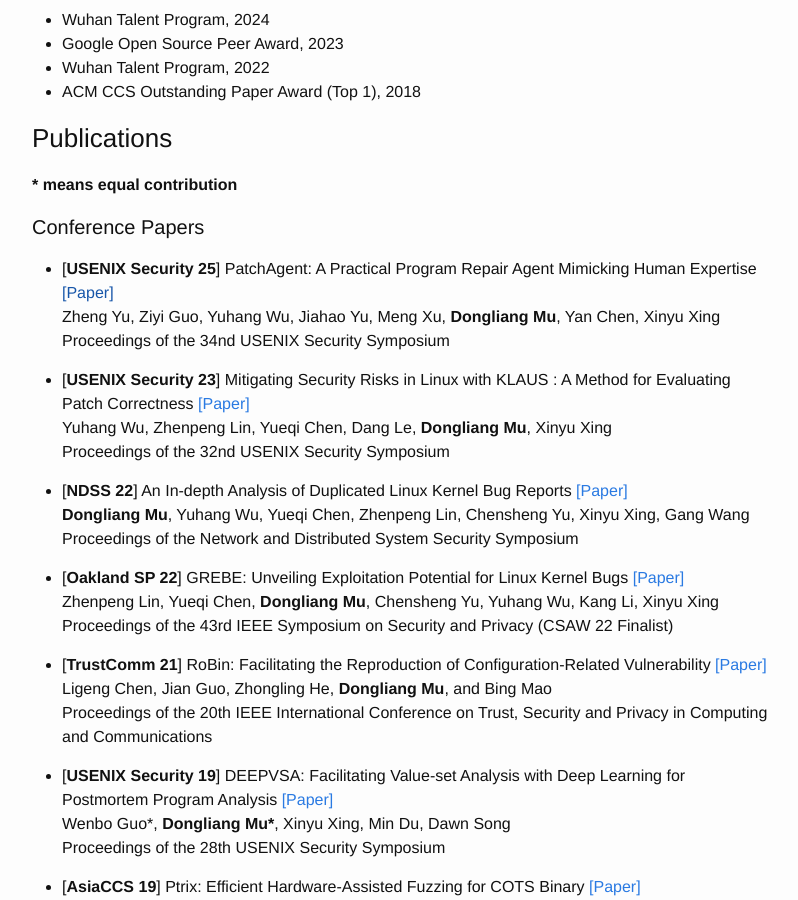
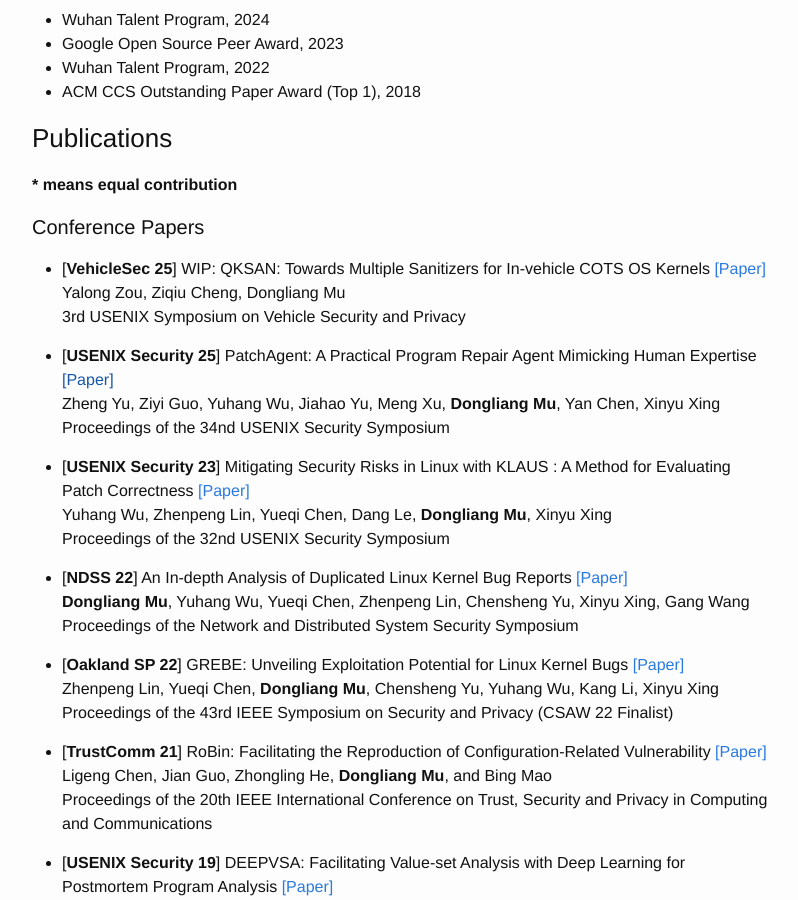
Before and after one commit to mudongliang/mudongliang.github.io, a Jekyll site: the page built from about/about.md, in a window 1280 px wide and 900 px high, scrolled down 1350 px. Shown: the whole window, without its empty margins (238-1036 px from the left). Built offline with Jekyll 4.4.1, drawn with Linux system fonts in a browser that asks for light colours.

Commit message:
add a new paper

```diff
--- a/about/about.md
+++ b/about/about.md
@@ -40,6 +40,10 @@
 **\* means equal contribution**
 
 #### Conference Papers
+
+* [**VehicleSec 25**] WIP: QKSAN: Towards Multiple Sanitizers for In-vehicle COTS OS Kernels [\[Paper\]]({{site.url/}})
+Yalong Zou, Ziqiu Cheng, Dongliang Mu
+3rd USENIX Symposium on Vehicle Security and Privacy
 
 * [**USENIX Security 25**] PatchAgent: A Practical Program Repair Agent Mimicking Human Expertise [\[Paper\]]({{site.url/files/papers/PatchAgent.pdf}})
 Zheng Yu, Ziyi Guo, Yuhang Wu, Jiahao Yu, Meng Xu, **Dongliang Mu**, Yan Chen, Xinyu Xing
```
